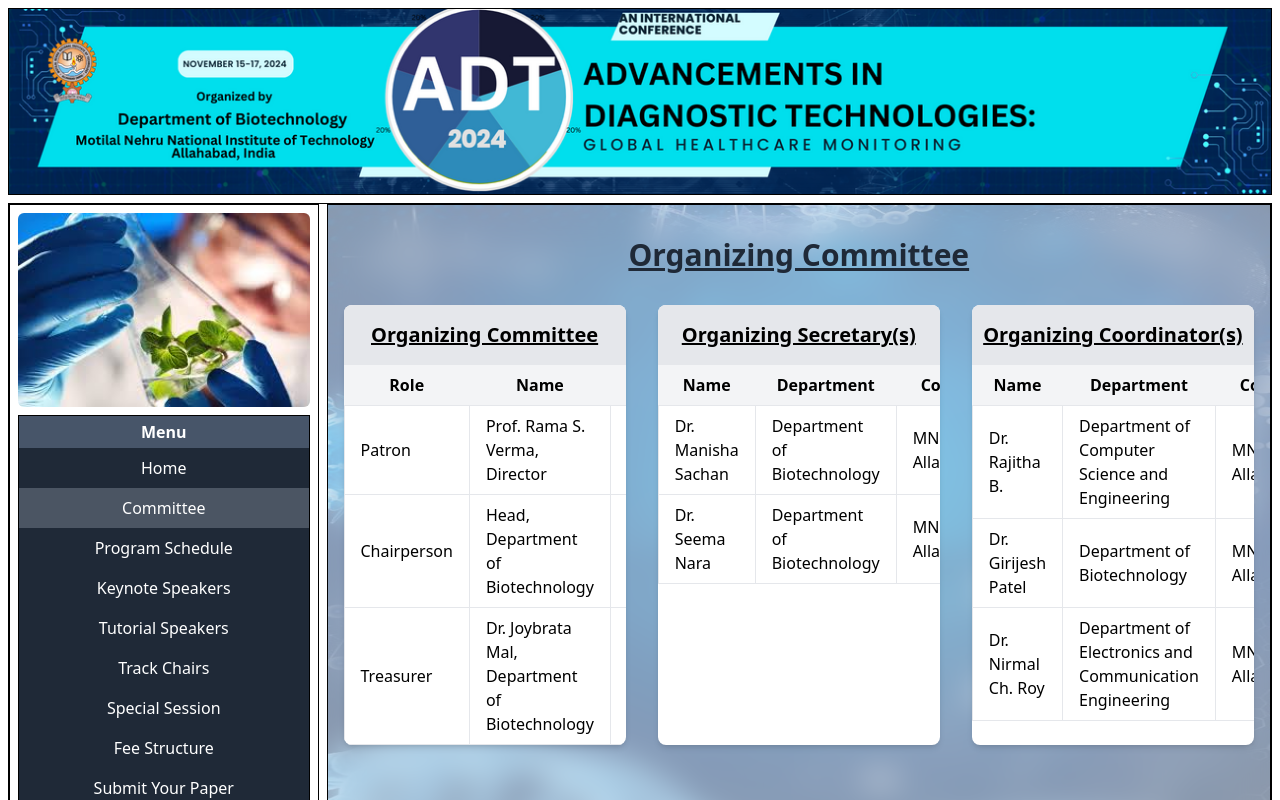
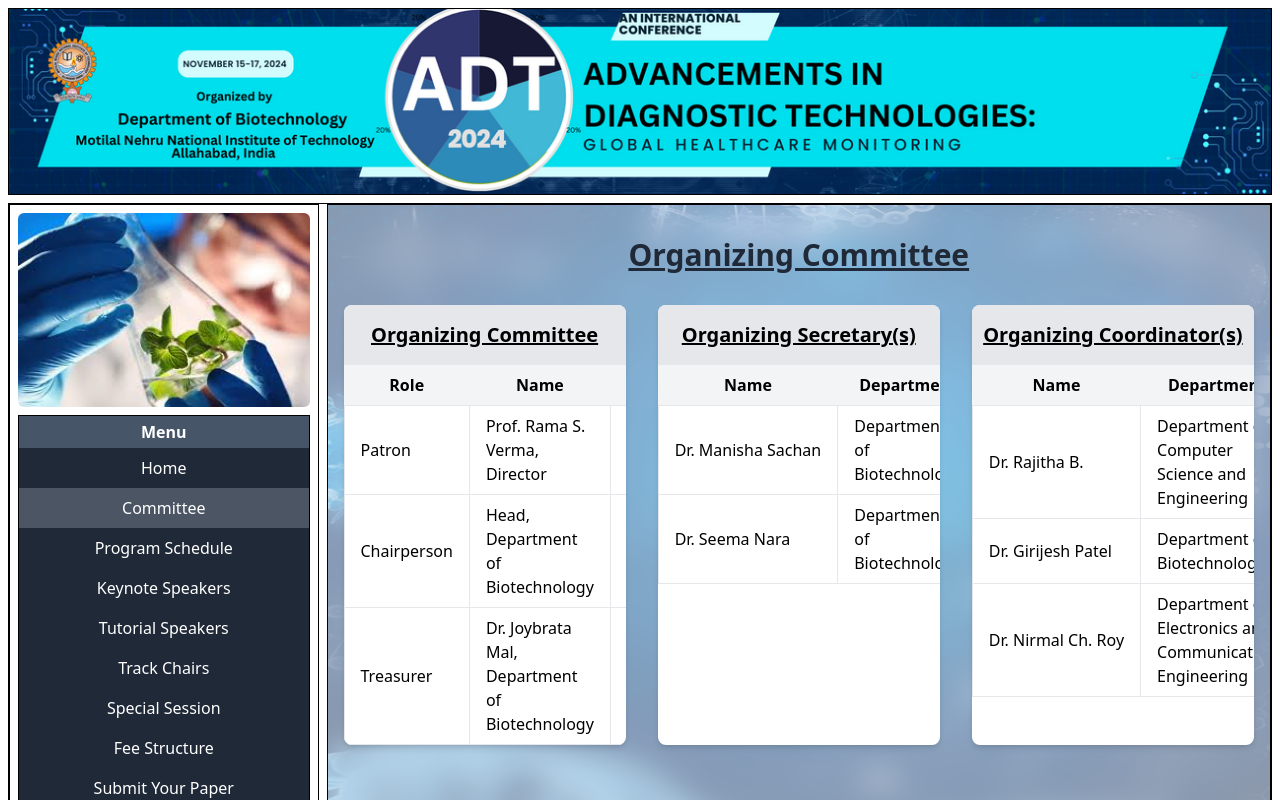
Before and after one commit to cluelessmonk/final_deployment_data, a React (Vite) app: page /committee in a window 1280 px wide. Shown: the top 800 px of the page. Built offline with nearby package versions, Linux system fonts and the light colour scheme.

Commit message:
new changes1

```diff
--- a/src/pages/Committee.jsx
+++ b/src/pages/Committee.jsx
@@ -65,6 +65,7 @@
           <h2 className="text-xl underline text-center font-bold py-4 bg-gray-200">
             Organizing Committee
           </h2>
+          <div className="overflow-x-auto">
             <table className="table-auto w-full">
               <thead>
                 <tr>
@@ -76,21 +77,21 @@
               <tbody>
                 {organizingCommittee.map((member, index) => (
                   <tr key={index}>
-                  <td className="border px-4 py-2">{member.role}</td>
-                  <td className="border px-4 py-2">
-                    {member.name}, {member.department}
-                  </td>
+                    <td className="border px-4 py-2 whitespace-nowrap">{member.role}</td>
+                    <td className="border px-4 py-2">{member.name}, {member.department}</td>
                     <td className="border px-4 py-2">{member.college}</td>
                   </tr>
                 ))}
               </tbody>
             </table>
           </div>
+        </div>
 
         <div className="bg-white shadow-md rounded-lg overflow-hidden">
           <h2 className="text-xl underline text-center font-bold py-4 bg-gray-200">
             Organizing Secretary(s)
           </h2>
+          <div className="overflow-x-auto">
             <table className="table-auto w-full">
               <thead>
                 <tr>
@@ -102,7 +103,7 @@
               <tbody>
                 {organizingSecretaries.map((member, index) => (
                   <tr key={index}>
-                  <td className="border px-4 py-2">{member.name}</td>
+                    <td className="border px-4 py-2 whitespace-nowrap">{member.name}</td>
                     <td className="border px-4 py-2">{member.department}</td>
                     <td className="border px-4 py-2">{member.college}</td>
                   </tr>
@@ -110,11 +111,13 @@
               </tbody>
             </table>
           </div>
+        </div>
 
         <div className="bg-white shadow-md rounded-lg overflow-hidden">
           <h2 className="text-xl underline text-center font-bold py-4 bg-gray-200">
             Organizing Coordinator(s)
           </h2>
+          <div className="overflow-x-auto">
             <table className="table-auto w-full">
               <thead>
                 <tr>
@@ -126,7 +129,7 @@
               <tbody>
                 {organizingCoordinators.map((member, index) => (
                   <tr key={index}>
-                  <td className="border px-4 py-2">{member.name}</td>
+                    <td className="border px-4 py-2 whitespace-nowrap">{member.name}</td>
                     <td className="border px-4 py-2">{member.department}</td>
                     <td className="border px-4 py-2">{member.college}</td>
                   </tr>
@@ -134,6 +137,7 @@
               </tbody>
             </table>
           </div>
+        </div>
       </main>
     </div>
   );
--- a/src/pages/ContactUs.jsx
+++ b/src/pages/ContactUs.jsx
@@ -6,13 +6,13 @@
       <h3 className="text-3xl font-bold mt-3 mb-3">Contact Us</h3>
       <div className="text-2xl mt-3 mb-3 ">
         <p>
-          <strong>Address:</strong> 123 Main Street, City, Country
+          <strong>Website:</strong> http://www.mnnit.ac.in/
         </p>
         <p>
-          <strong>Email:</strong> contact@example.com
+          <strong>Email:</strong> manishas@mnnit.ac.in , seemanara@mnnit.ac.in
         </p>
         <p>
-          <strong>Phone:</strong> +1 (555) 123-4567
+          <strong>Mobile:</strong> +919984421252, +919044533554
         </p>
       </div>
       <div className={styles["contact-form"]}>
```
Lines whose indentation alone changed are shown as unchanged.
